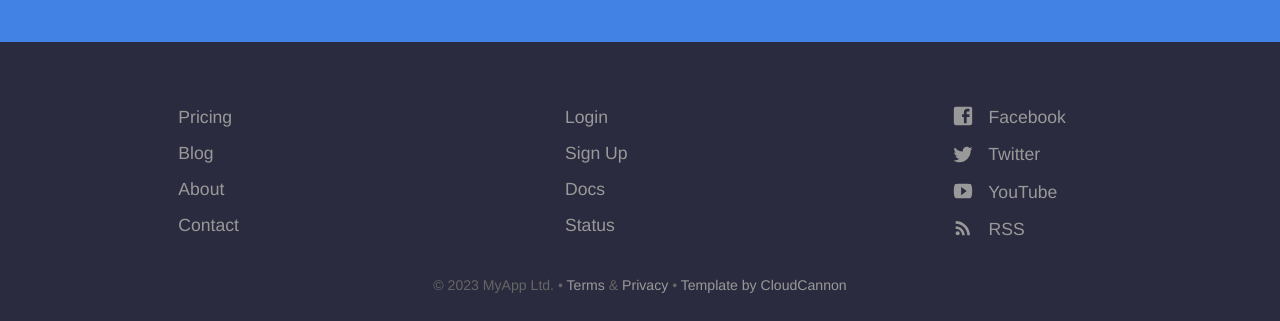
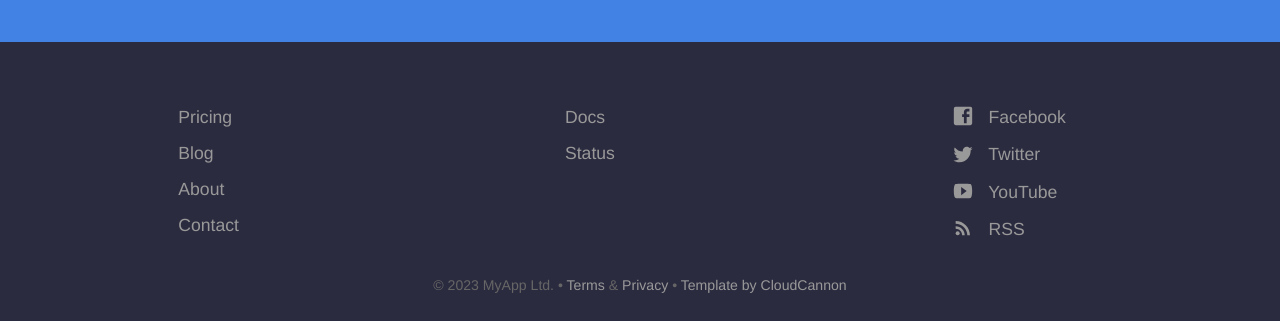
Before and after one commit to maxiemoose/kozarze, a Jekyll site: the page built from index.html, in a window 1280 px wide and 900 px high, scrolled down 2499 px. Shown: the part 554-875 px from the top of the window. Built offline with Jekyll 4.4.1, drawn with Linux system fonts in a browser that asks for light colours.

Commit message:
Update footer.yml

```diff
--- a/_data/footer.yml
+++ b/_data/footer.yml
@@ -8,12 +8,6 @@
   - name: Contact
     link: /contact/
 - links:
-  - name: Login
-    link: /
-    new_window: true
-  - name: Sign Up
-    link: /
-    new_window: true
   - name: Docs
     link: /
     new_window: true
```
